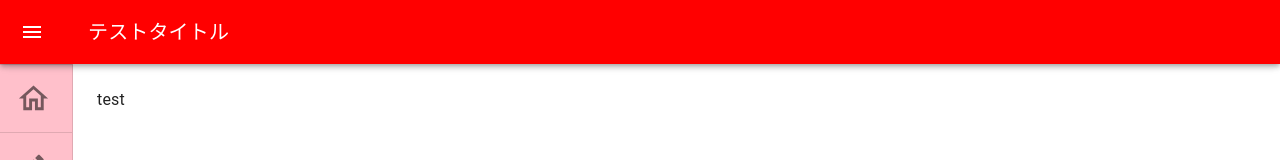
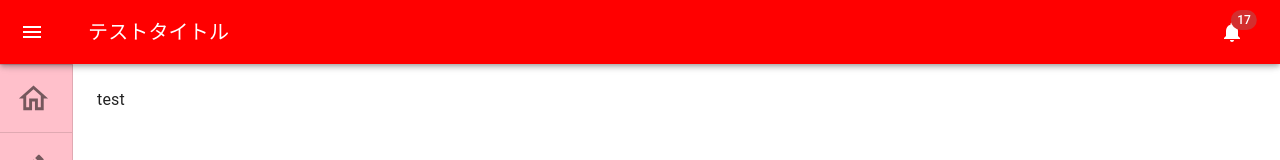
Before and after one commit to nineteen2021/shiftan-v2, a React (Create React App) app in the folder node/django_front/: page / in a window 1280 px wide. Shown: the top 160 px of the page. Built offline with nearby package versions, Linux system fonts and the light colour scheme.

Commit message:
Navbarに通知ボタンを追加

```diff
--- a/node/django_front/src/components/Navbar.jsx
+++ b/node/django_front/src/components/Navbar.jsx
@@ -20,6 +20,8 @@ import SettingsOutlinedIcon from '@mui/icons-material/SettingsOutlined';
 import PersonOutlineOutlinedIcon from '@mui/icons-material/PersonOutlineOutlined';
 import EventNoteOutlinedIcon from '@mui/icons-material/EventNoteOutlined';
 import DriveFileRenameOutlineOutlinedIcon from '@mui/icons-material/DriveFileRenameOutlineOutlined';
+import NotificationsIcon from '@mui/icons-material/Notifications';
+import Badge from '@mui/material/Badge';
 
 const drawerWidth = 240;
 
@@ -121,6 +123,18 @@ export default function MiniDrawer(props) {
           <Typography variant="h6" noWrap component="div">
             {props.title}
           </Typography>
+          <Box sx={{ flexGrow: 1 }} />
+          <Box>
+            <IconButton
+              size="large"
+              aria-label="show 17 new notifications"
+              color="inherit"
+            >
+              <Badge badgeContent={17} color="error">
+                <NotificationsIcon />
+              </Badge>
+            </IconButton>
+          </Box>
         </Toolbar>
       </AppBar>
       <Drawer variant="permanent" open={open}
```
